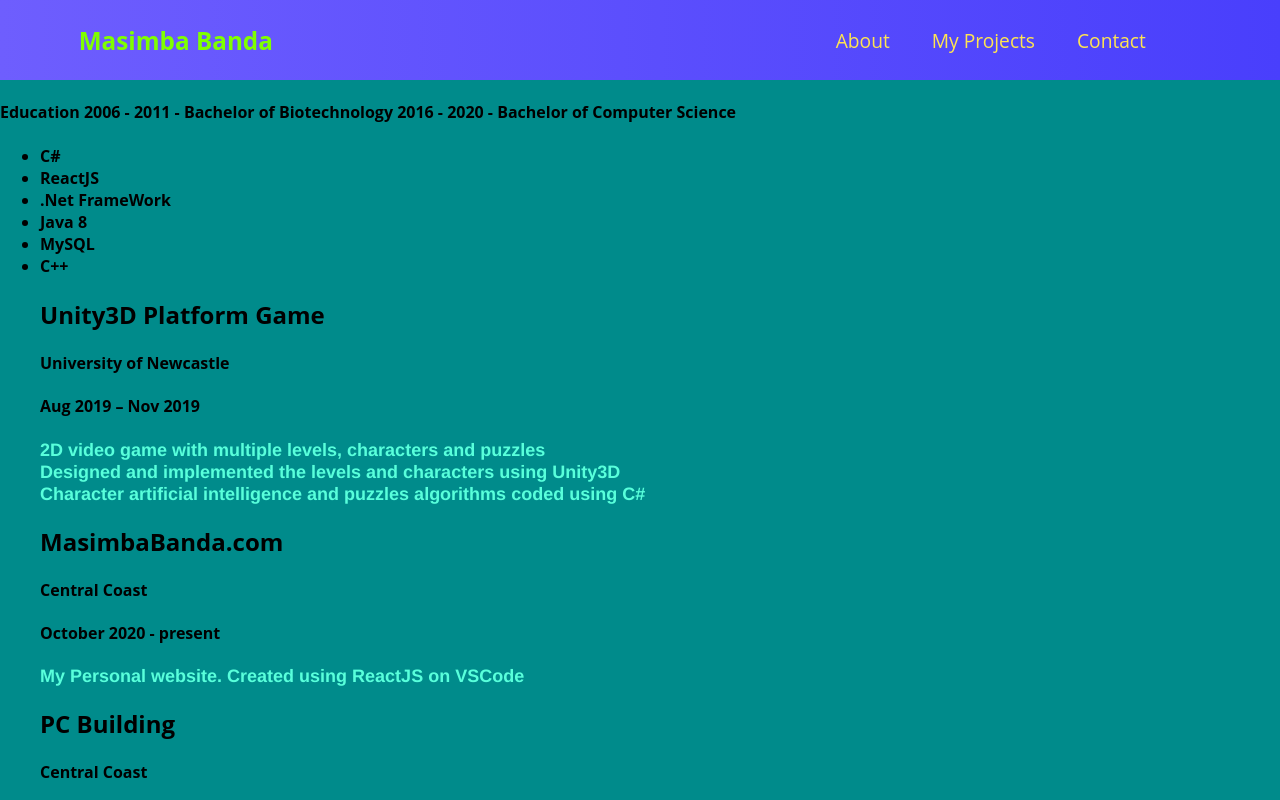
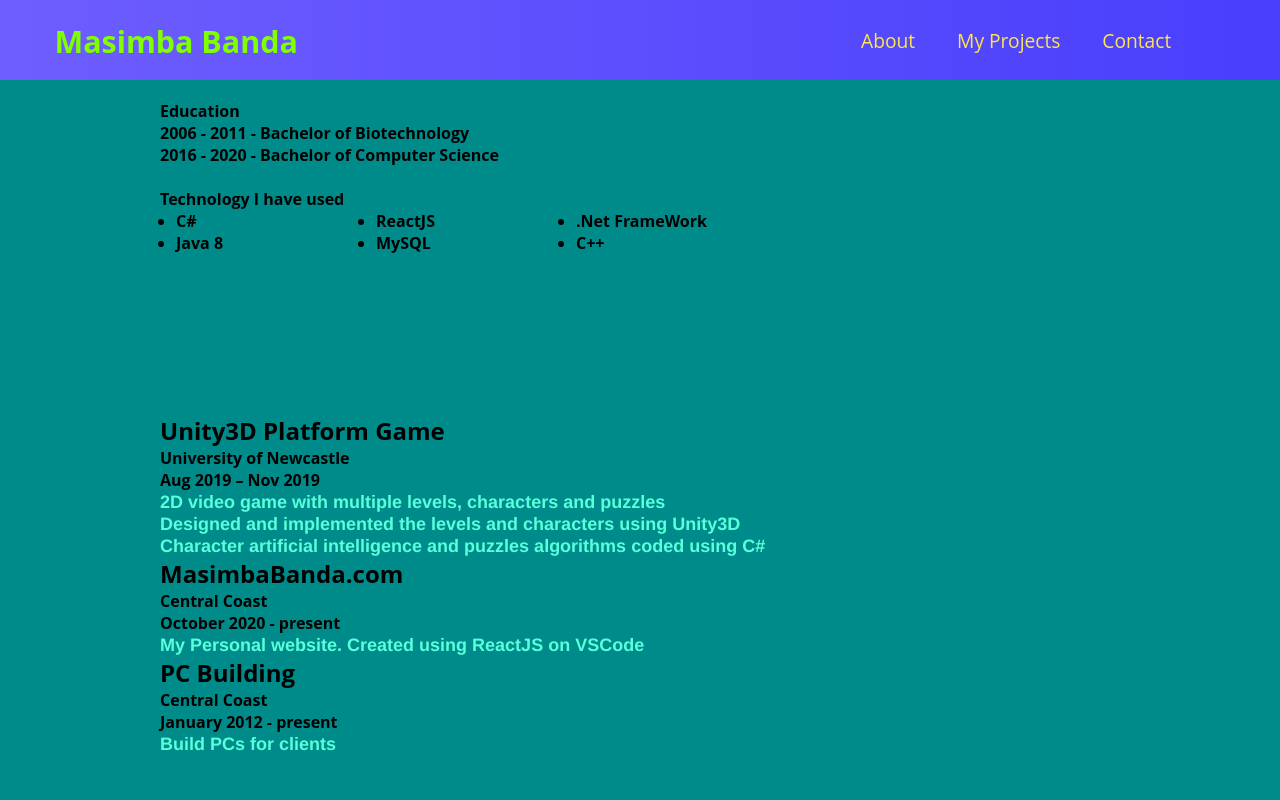
Before and after one commit to Masi-B/masiWebsite, a React (Create React App) app: page / in a window 1280 px wide. Shown: the top 800 px of the page. Built offline with nearby package versions, Linux system fonts and the light colour scheme.

Commit message:
about and projects styling commit

```diff
--- a/public/index.html
+++ b/public/index.html
@@ -10,6 +10,9 @@
       content="Web site created using create-react-app"
     />
     <link rel="apple-touch-icon" href="%PUBLIC_URL%/logo192.png" />
+    <link rel="stylesheet" href="https://use.fontawesome.com/releases/v5.15.4/css/all.css"
+      integrity="sha384-DyZ88mC6Up2uqS4h/KRgHuoeGwBcD4Ng9SiP4dIRy0EXTlnuz47vAwmeGwVChigm" crossorigin="anonymous">
+
     <!--
       manifest.json provides metadata used when your web app is installed on a
       user's mobile device or desktop. See https://developers.google.com/web/fundamentals/web-app-manifest/
--- a/src/App.css
+++ b/src/App.css
@@ -1,16 +1,27 @@
 * {
+  padding: 0%;
+  margin: 0;
   box-sizing: border-box;
   font-family: 'Open Sans', sans-serif;
 }
 
 html {
   scroll-behavior: smooth;
+
 }
+
+
 
 .App {
   background-color:darkcyan;
   padding: 0rem;
 }
+
+section {
+  margin-left: 10rem;
+  padding-bottom: 10rem;
+}
+
 
 .textDetails {
   width:100%;
--- a/src/App.js
+++ b/src/App.js
@@ -13,9 +13,7 @@ function App() {
     <Router>
       <Switch>
         <div className="App">
-          <section id="navBar">
             <NavBar></NavBar>
-          </section>
 
           <section id="myInfo">
             <About></About>
--- /dev/null
+++ b/src/components/About/About.css
@@ -0,0 +1,10 @@
+.myHistory {
+    white-space:pre
+}
+
+.techUsed {
+    margin-left: 1rem;
+    display:grid;
+    grid-template-columns:repeat(3, minmax(100px,200px));
+
+}
--- a/src/components/About/About.js
+++ b/src/components/About/About.js
@@ -1,5 +1,6 @@
 import React, { Component } from "react";
 import { AboutInformation } from "./AboutInfo";
+import "./About.css"
 
 export class About extends Component {
   render() {
--- a/src/components/About/AboutInfo.js
+++ b/src/components/About/AboutInfo.js
@@ -2,12 +2,17 @@ export const AboutInformation = [
   {
     info: (
       <text className="myHistory" readOnly>
-        {" Education\n" +
+        {"Education\n" +
           "2006 - 2011 - Bachelor of Biotechnology\n" +
           "2016 - 2020 - Bachelor of Computer Science\n"}
       </text>
     ),
     tech: (
+      <div>
+        <text className="myHistory" readOnly>
+          {"\nTechnology I have used"}
+        </text>
+
         <ul className="techUsed">
           <li>C#</li>
           <li>ReactJS</li>
@@ -16,6 +21,7 @@ export const AboutInformation = [
           <li>MySQL</li>
           <li>C++</li>
         </ul>
+      </div>
     ),
   },
 ];
--- a/src/components/NavBar/NavBar.css
+++ b/src/components/NavBar/NavBar.css
@@ -10,6 +10,7 @@
   align-items: center;
   font-size: 1.2rem;
   margin-bottom: 20px;
+
 }
 
 .nav-menu {
@@ -64,7 +65,7 @@ padding: 0.5rem 1rem;
 
 @media  screen and (max-width: 1080px) {
   .navItems {
-    position: relative;
+    position:relative;
   }
 
   .nav-menu {
```
Also changed, not shown: src/components/NavBar/NavBar.js (+5 -6 lines). Lines whose indentation alone changed are shown as unchanged.
